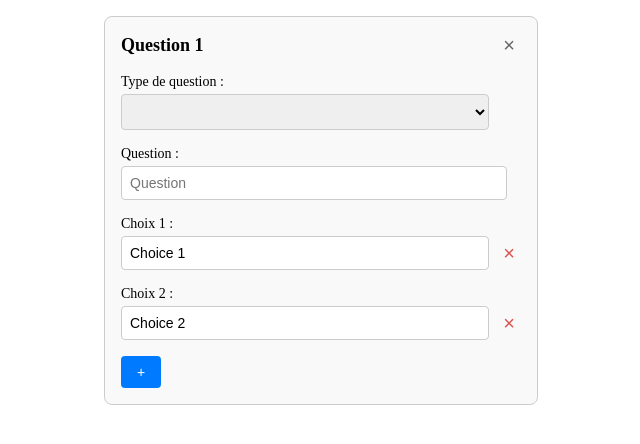
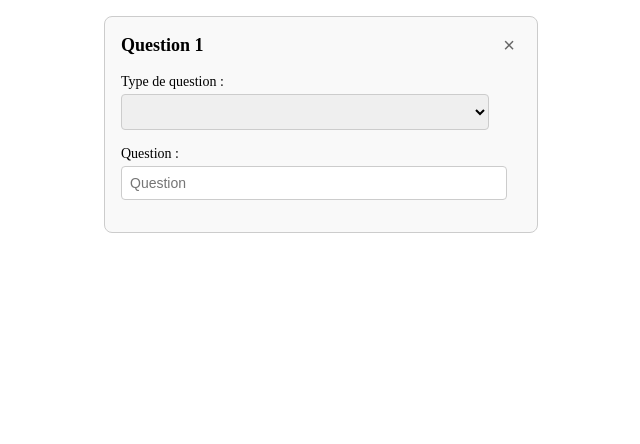
Before and after one commit to 3Big-Projet3-2024-2025/2-InterfApp-Proto, an Angular app in the folder Frontend/ProtoFormly/: page /question in a window 1280 px wide. Shown: the top 444 px of the page, without its empty margins (319-959 px from the left). Built offline with nearby package versions, Linux system fonts and the light colour scheme.

Commit message:
crud Multiple choice

```diff
--- a/Frontend/ProtoFormly/src/app/question/question.component.html
+++ b/Frontend/ProtoFormly/src/app/question/question.component.html
@@ -11,7 +11,7 @@
       <select id="inputTypeQuestion" name="inputTypeQuestion"
       aria-label="Choose the question type" required=required formControlName="inputTypeQuestion"
       (change)="onTypeChange()">
-        <option *ngFor="let type of questionTypes" [value]="type"></option>
+        <option *ngFor="let type of questionTypes" [value]="type">{{ type }}</option>
       </select>
     </div>
 
@@ -20,15 +20,19 @@
       <input id="inputQuestion" type="text" formControlName="inputQuestion" placeholder="Question" required="required" />
     </div>
 
-    <div formArrayName="inputChoices" *ngFor="let choice of choices; let i = index" class="form-group">
-      <label [for]="'choice' + i">Choix {{ i + 1 }} :</label>
-      <div class="choice-wrapper">
-        <input [id]="'inputChoice' + i" type="text" [formControlName]="i" placeholder="Choix" [name]="'inputChoice' + i" />
-        <button class="delete-btn" (click)="removeChoice(i)">&times;</button>
+    <div *ngIf="formQuestion.value.inputTypeQuestion === 'Multiple Choice'">
+      <div  formArrayName="inputChoices" *ngFor="let choice of inputChoicesArray.controls; let i = index" class="form-group">
+        <label [for]="'choice' + i">Choix {{ i + 1 }} :</label>
+        <div class="choice-wrapper">
+          <input [id]="'inputChoice' + i" type="text" [formControlName]="i" placeholder="Choix" [name]="'inputChoice' + i" />
+          <button class="delete-btn" (click)="removeChoice(i)">&times;</button>
+        </div>
       </div>
+      <button class="add-choice-btn" (click)="addChoice()">+</button>
     </div>
+
 
     </form>
 
-    <button class="add-choice-btn" (click)="addChoice()">+</button>
+
   </div>
--- a/Frontend/ProtoFormly/src/app/question/question.component.ts
+++ b/Frontend/ProtoFormly/src/app/question/question.component.ts
@@ -1,5 +1,5 @@
 import { Component } from '@angular/core';
-import { FormBuilder, FormGroup, FormsModule, Validators,  ReactiveFormsModule } from '@angular/forms';
+import { FormBuilder, FormGroup, FormsModule, Validators,  ReactiveFormsModule, FormArray } from '@angular/forms';
 import { CommonModule } from '@angular/common';
 
 @Component({
@@ -11,8 +11,8 @@ import { CommonModule } from '@angular/common';
 })
 export class QuestionComponent {
   formQuestion: FormGroup;
-  questionTypes: string[] = ['Multiple choice', 'Open Question'];
-  choices: string[] = ['Choice 1', 'Choice 2'];
+  questionTypes: string[] = ['Multiple Choice', 'Open Answer', 'Rating'];
+  choices: string[] = [];
 
   constructor(private formBuilder: FormBuilder){
     this.formQuestion = this.formBuilder.group({
@@ -22,12 +22,18 @@ export class QuestionComponent {
     })
   }
 
+  get inputChoicesArray(){
+    return (this.formQuestion.get('inputChoices') as FormArray);
+  }
+
   addChoice(): void {
-    this.choices.push("Choice" + this.choices.length);
+    this.choices.push("");
+    this.inputChoicesArray.push(this.formBuilder.control('', Validators.required))
   }
 
   removeChoice(index: number): void {
     if (this.choices.length > 1) {
+      this.inputChoicesArray.removeAt(index);
       this.choices.splice(index, 1);
     }
   }
```
Also changed, not shown: 1 other file (tests, documents, lock files or other folders).
